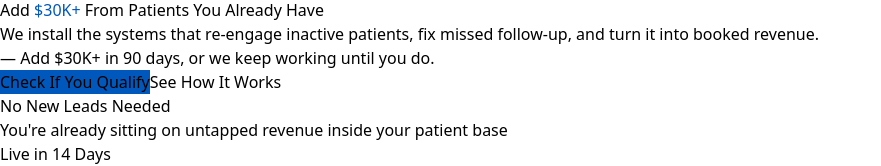
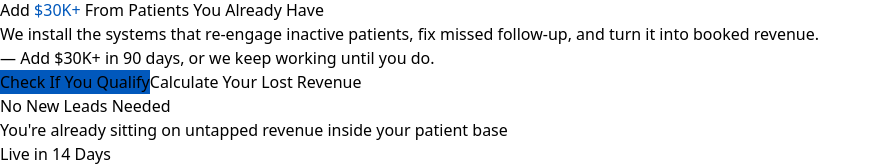
Before and after one commit to alexshue-code/synta-funnel, a React (Vite) app: page / in a window 1280 px wide. Shown: the part 250-416 px from the top of the page, without its empty margins (0-881 px from the left). Built offline with nearby package versions, Linux system fonts and the light colour scheme.

Commit message:
Link hero button to revenue calculator section

```diff
--- a/src/App.jsx
+++ b/src/App.jsx
@@ -75,7 +75,7 @@ function HeroSection() {
         </p>
         <div className="mt-8 flex flex-col items-center justify-center gap-3 sm:flex-row">
           <PrimaryButton>Check If You Qualify</PrimaryButton>
-          <SecondaryButton>See How It Works</SecondaryButton>
+          <a href="#revenue-calculator"><SecondaryButton>Calculate Your Lost Revenue</SecondaryButton></a>
         </div>
         <div className="mx-auto mt-12 grid max-w-4xl gap-4 rounded-[28px] border border-black/6 bg-white/80 p-4 shadow-[0_18px_50px_rgba(0,0,0,0.05)] backdrop-blur md:grid-cols-3 md:p-5">
           <HeroStat value="No New Leads Needed" label="You're already sitting on untapped revenue inside your patient base" />
@@ -639,7 +639,7 @@ function SyntaRevenueCalculator() {
   };
 
   return (
-    <section className="w-full bg-[#F3F3F0] px-6 py-14 md:px-10 md:py-20">
+    <section id="revenue-calculator" className="w-full bg-[#F3F3F0] px-6 py-14 md:px-10 md:py-20">
       <div className="mx-auto flex max-w-7xl flex-col gap-10">
         <div className="grid gap-8 lg:grid-cols-[0.82fr_1.18fr] lg:items-stretch">
           <div className="flex flex-col justify-between">
--- a/src/index.css
+++ b/src/index.css
@@ -4,6 +4,10 @@
 
 * {
   box-sizing: border-box;
+}
+
+html {
+  scroll-behavior: smooth;
 }
 
 input[type="range"] {
```
